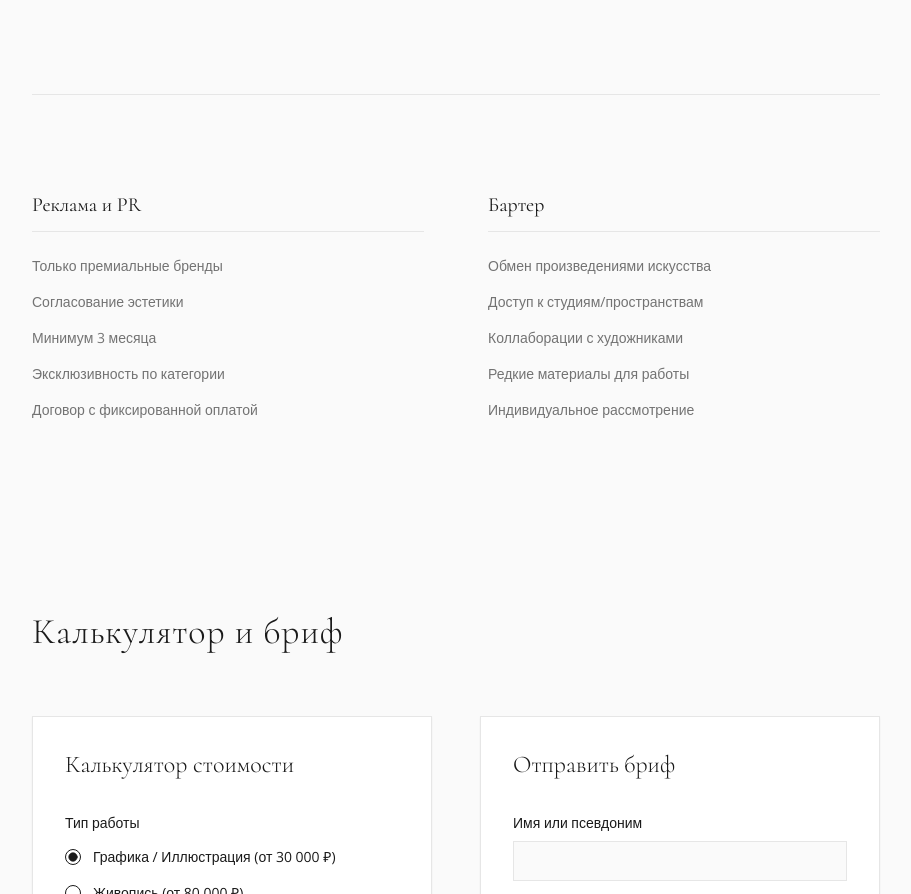
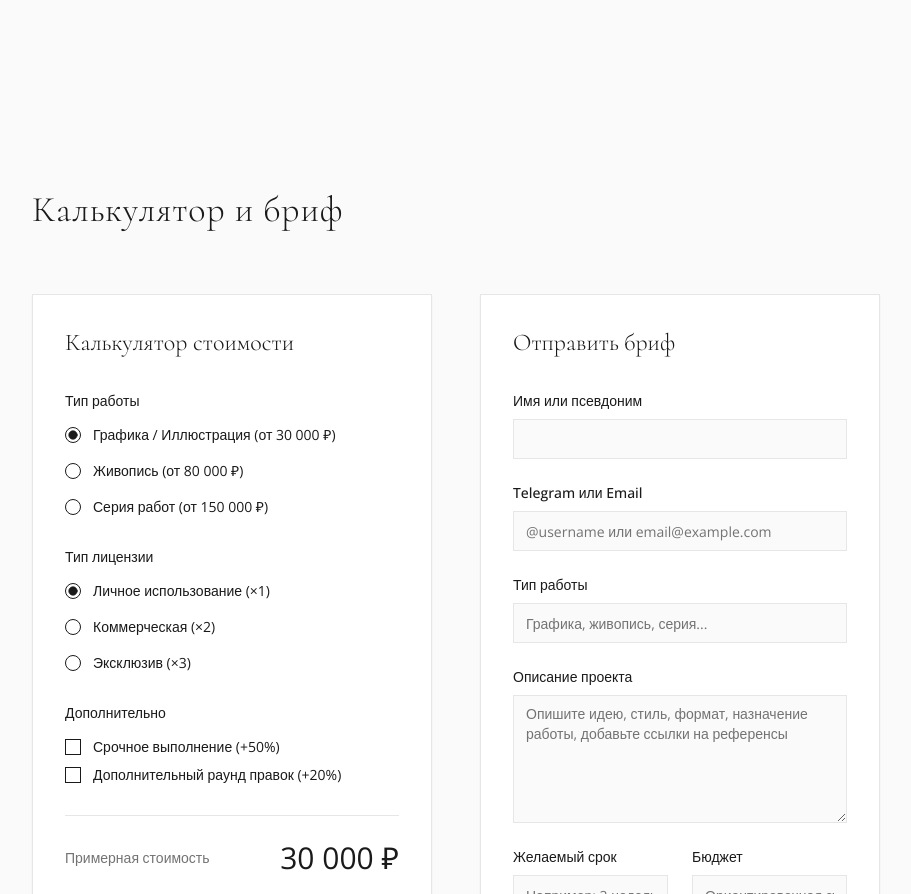
Before and after one commit to pr-poehali-dev/creativity-community-creation, a React (Vite) app: page / in a window 1280 px wide. Shown: the part 4075-4969 px from the top of the page, without its empty margins (184-1095 px from the left). Built offline with nearby package versions, Linux system fonts and the light colour scheme.

Commit message:
Удалить раздел реклама и бартер

```diff
--- a/src/pages/Index.tsx
+++ b/src/pages/Index.tsx
@@ -150,30 +150,7 @@ export default function Index() {
               </div>
             </div>
 
-            <Separator />
 
-            <div className="grid md:grid-cols-2 gap-16">
-              <div>
-                <h3 className="text-xl mb-6 border-b border-border pb-3">Реклама и PR</h3>
-                <ul className="space-y-4 text-muted-foreground text-sm">
-                  <li>Только премиальные бренды</li>
-                  <li>Согласование эстетики</li>
-                  <li>Минимум 3 месяца</li>
-                  <li>Эксклюзивность по категории</li>
-                  <li>Договор с фиксированной оплатой</li>
-                </ul>
-              </div>
-              <div>
-                <h3 className="text-xl mb-6 border-b border-border pb-3">Бартер</h3>
-                <ul className="space-y-4 text-muted-foreground text-sm">
-                  <li>Обмен произведениями искусства</li>
-                  <li>Доступ к студиям/пространствам</li>
-                  <li>Коллаборации с художниками</li>
-                  <li>Редкие материалы для работы</li>
-                  <li>Индивидуальное рассмотрение</li>
-                </ul>
-              </div>
-            </div>
           </div>
         </section>
 
```
